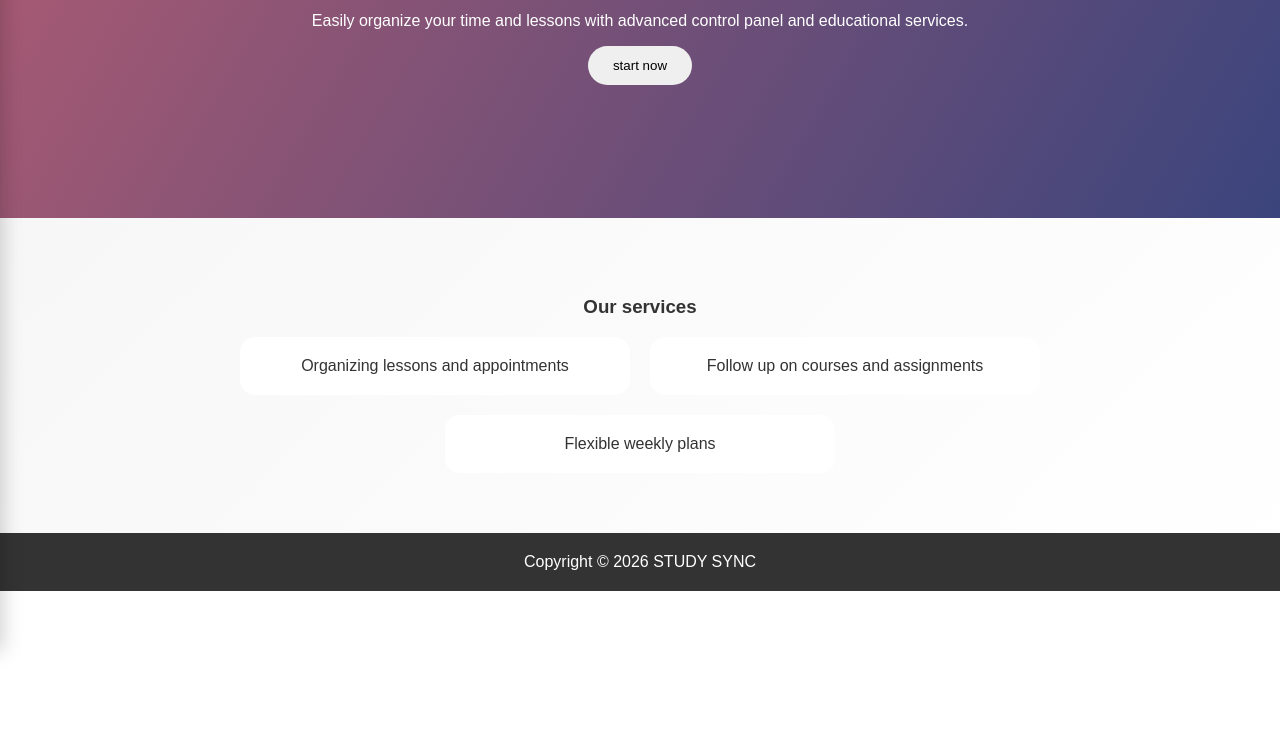
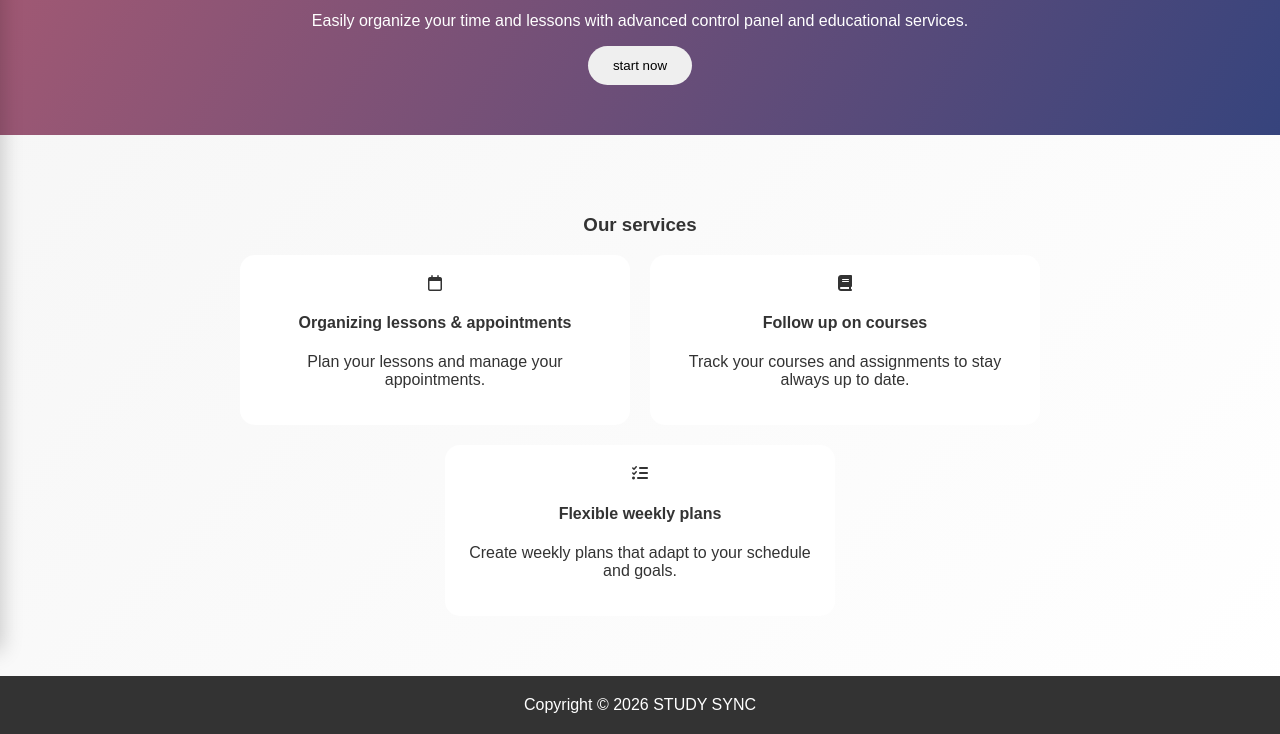
Before and after one commit to danaxy0-art/projecr_381, a plain HTML site: page index.html in a window 1280 px wide. Shown: the part 209-943 px from the top of the page. Before the commit the page ends 800 px from the top, so only its background shows below. Drawn offline with Linux system fonts and the light colour scheme; files whose address does not match are found by name.

Commit message:
Update index.html

```diff
--- a/index.html
+++ b/index.html
@@ -51,14 +51,28 @@
 
         <!-- Services -->
         <section class="section">
-            <h3>Our services</h3>
+    <h3>Our services</h3>
 
-            <div class="cards">
-                <div class="card">Organizing lessons and appointments</div>
-                <div class="card">Follow up on courses and assignments</div>
-                <div class="card">Flexible weekly plans</div>
-            </div>
-        </section>
+    <div class="cards">
+        <div class="card">
+            <i class="fa-regular fa-calendar"></i>
+            <h4>Organizing lessons & appointments</h4>
+            <p>Plan your lessons and manage your appointments.</p>
+        </div>
+
+        <div class="card">
+            <i class="fa-solid fa-book"></i>
+            <h4>Follow up on courses</h4>
+            <p>Track your courses and assignments to stay always up to date.</p>
+        </div>
+
+        <div class="card">
+            <i class="fa-solid fa-list-check"></i>
+            <h4>Flexible weekly plans</h4>
+            <p>Create weekly plans that adapt to your schedule and goals.</p>
+        </div>
+    </div>
+</section>
 
         <footer>
              Copyright &copy; 2026 STUDY SYNC
```
